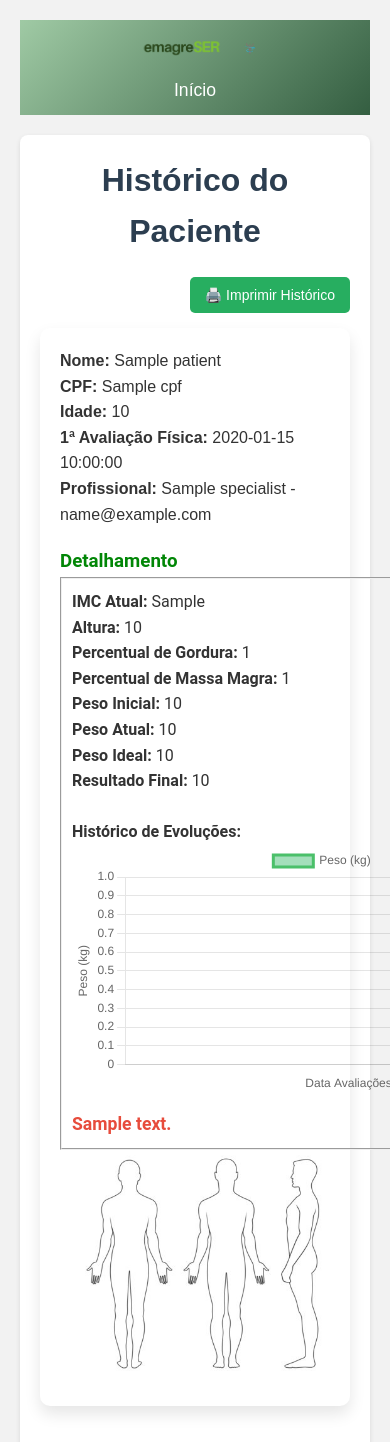
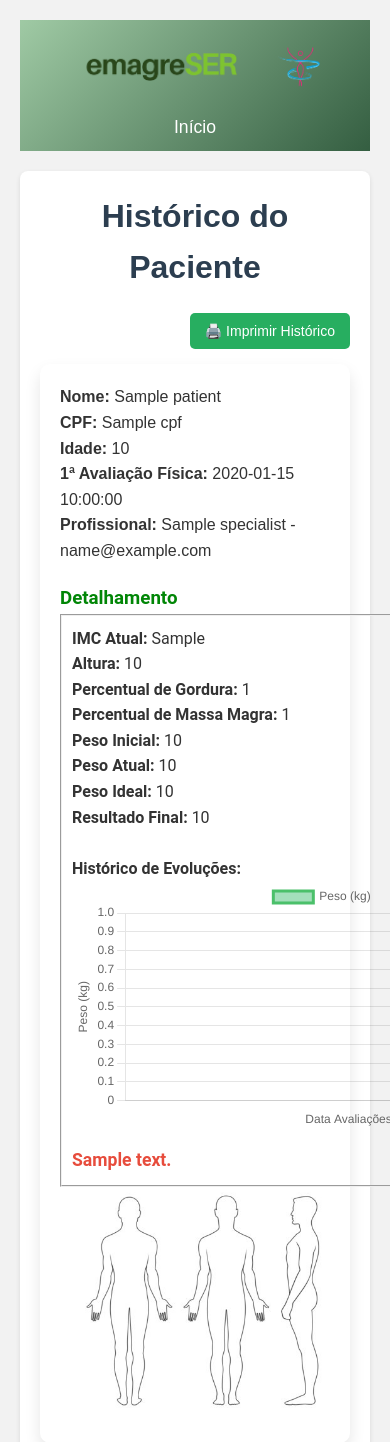
Before and after one commit to VandersonTorres/emagreSER-manager, a Flask app: template app/templates/admin/patients/view_custom_history.html in a window 390 px wide; the page is wider, and only the part inside the window is pictured. Shown: the top 1442 px of that part. Run offline with Flask 3, Linux system fonts and the light colour scheme; the template is opened without the code that fills it: most values are stand-ins (such as "Sample title", 1, 10 or a date in 2020); parts of the project's set-up code (start-up, migrations or seed data) failed here and were passed over.

Commit message:
fix schedules integration to patients, fix responsivity

```diff
--- a/app/templates/admin/patients/view_custom_history.html
+++ b/app/templates/admin/patients/view_custom_history.html
@@ -34,7 +34,7 @@
     <div class="details-container">
         <div class="patient-details">
             <h3 style="color: rgb(1, 134, 6);">Detalhamento</h3>
-            <fieldset style="padding: 10px; ">
+            <fieldset style="padding: 10px; width: 60%; height: auto;">
                 <p><strong>IMC Atual:</strong> {{ last_imc }}</p>
                 <p><strong>Altura:</strong> {{ height }}</p>
                 <p><strong>Percentual de Gordura:</strong> {{ fat_percentual }}</p>
--- a/app/templates/admin/schedules/list_schedules.html
+++ b/app/templates/admin/schedules/list_schedules.html
@@ -32,7 +32,7 @@
     <tbody>
         {% for schedule in schedules %}
         <tr>
-            <td>{{ schedule.patient_name }}</td>
+            <td>{{ schedule.patient.name }}</td>
             <td>{{ schedule.date_time.strftime("%d/%m/%Y %H:%M") }}</td>
             <td>{{ schedule.status }}</td>
             <td>
--- a/app/templates/base.html
+++ b/app/templates/base.html
@@ -17,8 +17,8 @@
 <body>
     <header>
         <div class="logo-title">
-            <img style="width: 30%;" src="{{ url_for('static', filename='img/logo2.png') }}" alt="Logo EmagreSER" class="logo">
-            <img style="width: 4%;" src="{{ url_for('static', filename='img/logo1.png') }}" alt="Logo EmagreSER" class="logo">
+            <img style="width: 60%;" src="{{ url_for('static', filename='img/logo2.png') }}" alt="Logo EmagreSER" class="logo">
+            <img style="width: 15%;" src="{{ url_for('static', filename='img/logo1.png') }}" alt="Logo EmagreSER" class="logo">
         </div>
         <nav>
             <a href="/">Início</a>
```
